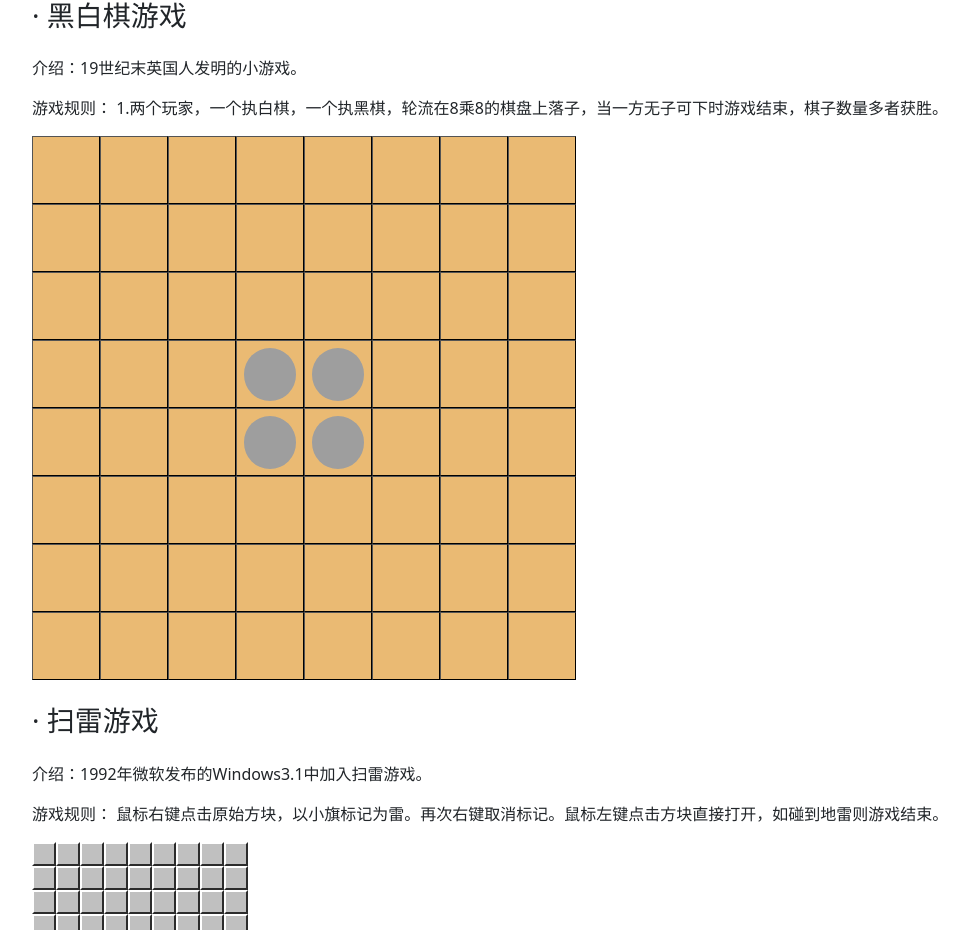
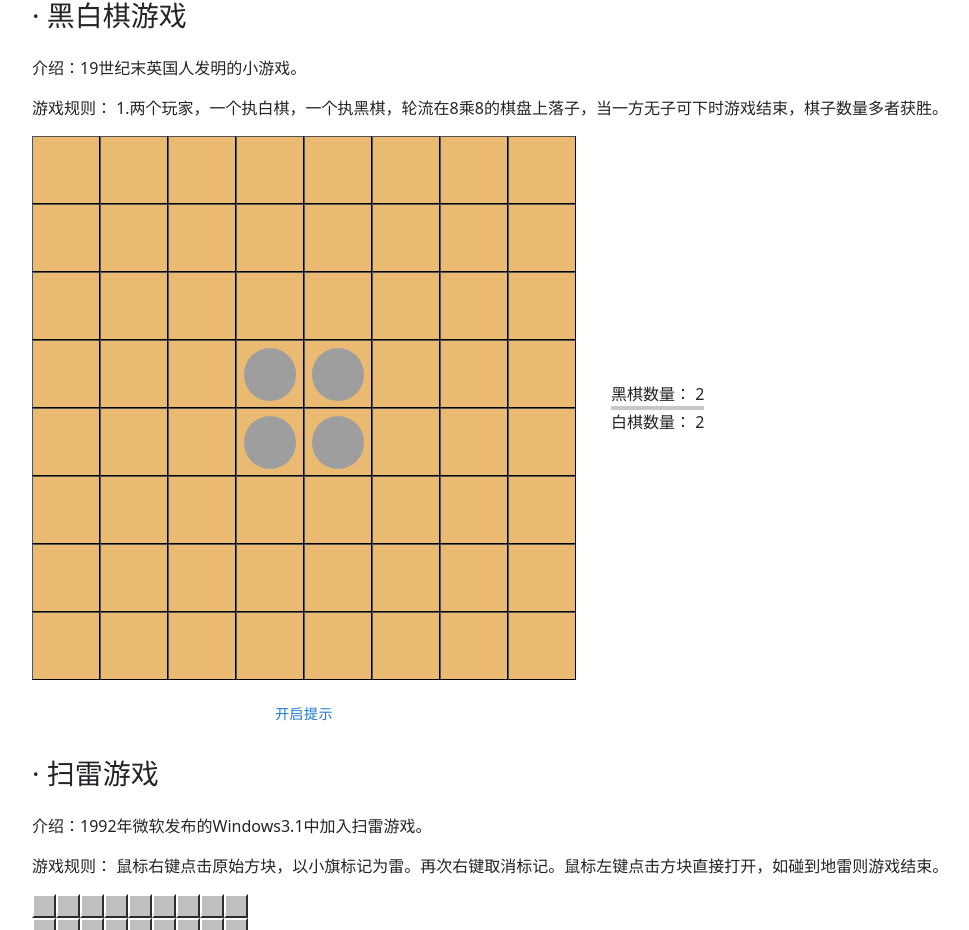
Before and after one commit to dontNee/study, a Next.js app: page /study/practice in a window 1280 px wide. Shown: the part 366-1296 px from the top of the page, without its empty margins (50-1019 px from the left). Built offline with nearby package versions, Linux system fonts and the light colour scheme; grey boxes are pictures that could not be loaded.

Commit message:
新增翻转棋提示功能

```diff
--- a/src/components/practice/game/Reversi.tsx
+++ b/src/components/practice/game/Reversi.tsx
@@ -3,6 +3,7 @@ import { useEffect, useMemo, useState } from 'react';
 import ReversiRules from "../gameRules/ReversiRules";
 import * as _ from "lodash";
 import styles from "@/styles/reversi.module.scss";
+import { Button, Divider } from "@mui/material";
 
 // 黑白棋
 export default function Reversi() {
@@ -27,14 +28,28 @@ export default function Reversi() {
 
 // 游戏组件
 function ReversiGame() {
+    // 提示功能
+    const [openTip, setOpenTip] = useState(false);
+    // 黑棋数量
+    const [blackCount, setBlackCount] = useState(0);
+    // 白棋数量
+    const [whiteCount, setWhiteCount] = useState(0);
 
     return (
-        <Board />
+        <>
+            <div style={{display: 'flex'}}>
+                <Board openTip={openTip} listenChessCount={(black: number, white: number) => {setBlackCount(black);setWhiteCount(white)}}  />
+                <BoardSide blackCount={blackCount} whiteCount={whiteCount} />
+            </div>
+            <div>
+                <BoardBottom shouldOpen={openTip} handleOpenTip={(changeTip:boolean) => {setOpenTip(changeTip)}} />
+            </div>
+        </>
     );
 }
 
 // 棋盘组件
-function Board() {
+function Board({openTip = false, listenChessCount}: any) {
     // 记录下一个当前下棋者
     const [nextChess, setNextChess] = useState(ChessState.black);
     // 记录当前棋盘上的棋子
@@ -65,16 +80,24 @@ function Board() {
         // 初始化棋盘
         let initBoardChess = ReversiRules.initBoardChess();
         // 设置
-        setBoardChess(initBoardChess)
+        setBoardChess(initBoardChess);
+        // 向上曾组件返回棋子数量
+        typeof listenChessCount == "function" && listenChessCount(initBoardChess[ChessState.black].length, initBoardChess[ChessState.white].length);
     }, []);
 
     // 棋子状态变化时，扫描可落点
     useEffect(() => {
-        // 获取下一步能够落点的结果
-        const nextPoints = ReversiRules.computedNextPoints(nextChess, boardChess, board);
-        // 放入到提示位置
-        setTipPoints(nextPoints);
-    }, [nextChess]);
+        if (openTip) {
+            // 获取下一步能够落点的结果
+            const nextPoints = ReversiRules.computedNextPoints(nextChess, boardChess, board);
+            // 放入到提示位置
+            setTipPoints(nextPoints);
+        }
+        if (!openTip) {
+            // 清空提示
+            setTipPoints([]);
+        }
+    }, [nextChess, openTip]);
 
     // 变换棋盘布局
     function changeBoardChess(coordinate: [x: number, y: number]) {
@@ -88,19 +111,21 @@ function Board() {
         const currentMyChessList = boardChess[nextChess];
         // 获取当前的对方棋子列表
         const currentTaChessList = boardChess[ReversiRules.taChess(nextChess)];
-        // 获取下一步我的棋子列表
+        // 获取下一步我的棋子列表(我的棋子 = 当前我的棋子 + 变化的棋子)
         const nextMyChessList = _.concat(currentMyChessList, changedPoints, [coordinate]);
-        // 获取下一步对方棋子列表
+        // 获取下一步对方棋子列表(对方的棋子 = 当前对方的棋子 - 变化的棋子)
         const nextTaChessList = _.differenceWith(currentTaChessList, changedPoints, (arrVal:any, othVal:any) => {
             return ReversiRules.compareCoordinate(arrVal, othVal)
         });
-        // 获取棋盘
+        // 获取棋盘(重新组装棋盘，对应黑白棋数量)
         const initChess = ReversiRules.initBoardChess(nextChess == ChessState.black
             ? [nextMyChessList, nextTaChessList]
             : [nextTaChessList, nextMyChessList]
         );
         // 设置
         setBoardChess(initChess);
+        // 向上曾组件返回棋子数量
+        typeof listenChessCount == "function" && listenChessCount(initChess[ChessState.black].length, initChess[ChessState.white].length);
         // 返会长度
         return changedPoints.length;
     }
@@ -215,6 +240,34 @@ function TableRow({ row, handleSquareClick, nextChess, boardChess, tipPoints }:
     );
 }
 
+// 侧边区域
+function BoardSide({blackCount = 0, whiteCount = 0}) {
+    return (
+        <div style={{padding: '35px', position: 'relative'}}>
+            <div style={{top: '50%', position: 'relative',transform: 'translateY(-50%)'}}>
+                <div>
+                    <span>黑棋数量： {blackCount}</span>
+                </div>
+                <Divider style={{border: '2px solid'}} />
+                <div>
+                    <span>白棋数量： {whiteCount}</span>
+                </div>
+            </div>
+        </div>
+    )
+}
+// 底部区域
+function BoardBottom({shouldOpen, handleOpenTip}: any) {
+    return (
+        <div>
+            <p></p>
+            <div style={{display: 'flex', flexDirection: 'row', justifyContent: 'center', width: '544px'}}>
+                <Button onClick={() => {handleOpenTip(!shouldOpen)}}>{shouldOpen ?  "关闭" : "开启"}提示</Button>
+            </div>
+        </div>
+    )
+}
+
 // 棋子的状态
 export enum ChessState {
     empty = "empty", //为空
--- a/src/components/practice/gameRules/ReversiRules.tsx
+++ b/src/components/practice/gameRules/ReversiRules.tsx
@@ -1,5 +1,10 @@
 import * as _ from "lodash";
 import { ChessState } from "../game/Reversi";
+
+interface InitBoardChessType {
+    [ChessState.black]: [],
+    [ChessState.white]: []
+}
 
 export default {
     // 获取指定点位转换对方的棋子
@@ -178,7 +183,7 @@ export default {
         // 获取白棋
         let whiteChess = boardChess && boardChess.length == 2 ? boardChess[1] : [[4,5], [5,4]];
         // 初始化棋盘
-        let initBoardChess = {};
+        let initBoardChess = {} as InitBoardChessType;
         // 初始化黑棋
         Reflect.defineProperty(initBoardChess, ChessState.black, {value: blackChess, writable: true, enumerable: true});
         // 初始化白棋
```
